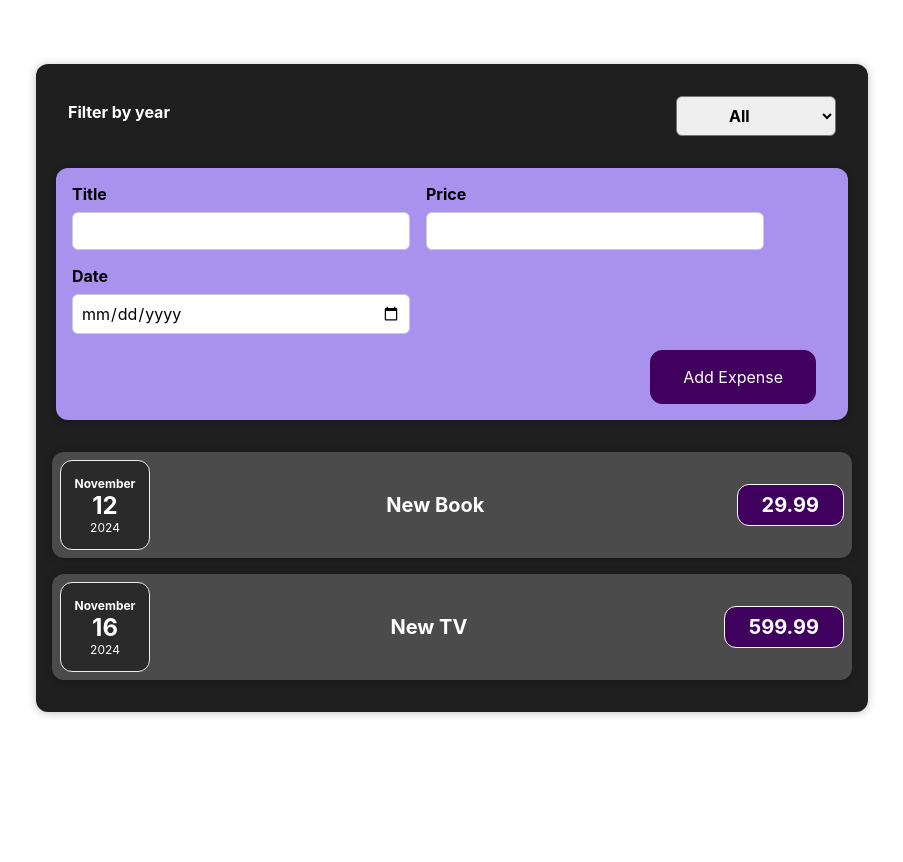
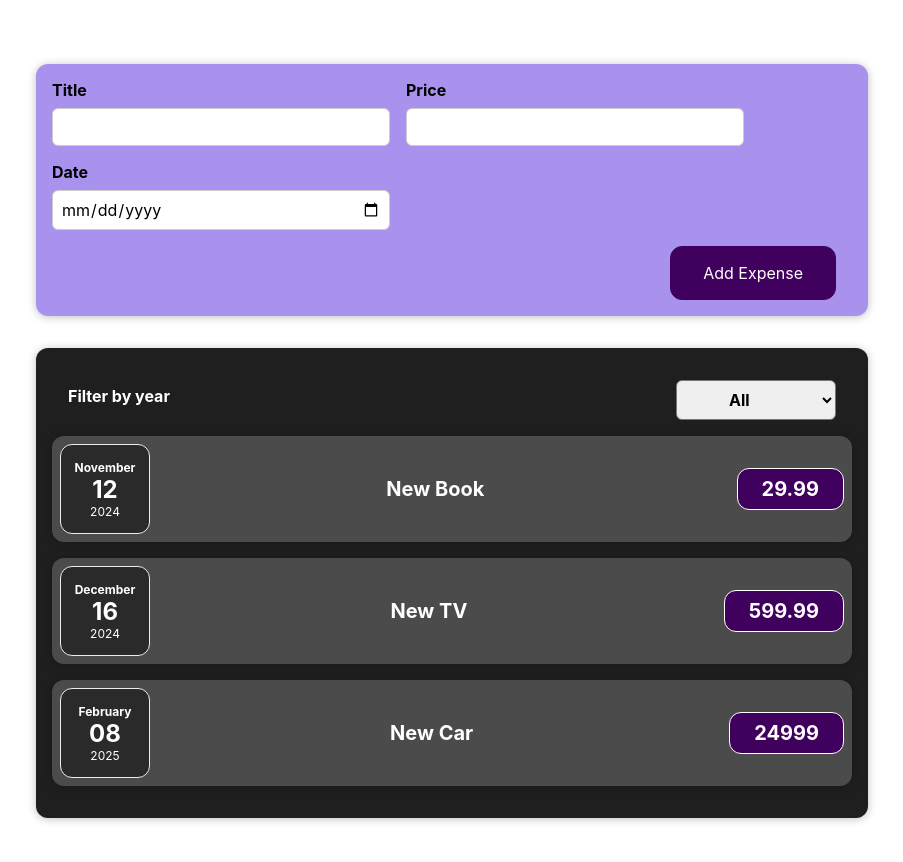
Before and after one commit to MartinRitsVOCO/react-expenses, a React (Vite) app in the folder react-expenses/: page / in a window 1280 px wide. Shown: the top 862 px of the page, without its empty margins (188-1091 px from the left). Before the commit the page ends 800 px from the top, so only its background shows below. Built offline with nearby package versions, Linux system fonts and the light colour scheme.

Commit message:
Vormi andmete kuvamine nimekirjast

```diff
--- a/react-expenses/src/App.jsx
+++ b/react-expenses/src/App.jsx
@@ -1,10 +1,10 @@
 import './App.css'
 import Expenses from './components/Expenses/Expenses'
-import ExpensesItem from './components/Expenses/ExpensesItem'
 import NewExpense from './components/Expenses/NewExpense'
+import { useState } from 'react';
 
-function App() {
-  const expenses = [
+const App = () => {
+  const expensesBase = [
     {
       id: crypto.randomUUID(),
       date: new Date(2024, 10, 12),
@@ -13,23 +13,30 @@ function App() {
     },
     {
       id: crypto.randomUUID(),
-      date: new Date(2024, 10, 16),
+      date: new Date(2024, 11, 16),
       title: 'New TV',
       price: 599.99
+    },
+    {
+      id: crypto.randomUUID(),
+      date: new Date(2025, 1, 8),
+      title: 'New Car',
+      price: 24999
     }
   ]
-  const expensesList = expenses.map(expense => <ExpensesItem data={expense} key={expense.id} />)
+
+  const [expenses, setExpenses] = useState(expensesBase);
 
   const addExpenseHandler = (expense) => {
-    expenses.push(expense);
-    console.log(expense);
+    setExpenses( (previousExpenses) => {
+      return [expense, ...previousExpenses]
+    })
   }
 
   return (
     <>
-      <Expenses>
-        <NewExpense onAddExpense={addExpenseHandler} />
-        {expensesList}
+      <NewExpense onAddExpense={addExpenseHandler} />
+      <Expenses expenses={expenses}>
       </Expenses>
     </>
   )
--- a/react-expenses/src/components/Expenses/ExpenseForm.jsx
+++ b/react-expenses/src/components/Expenses/ExpenseForm.jsx
@@ -30,7 +30,7 @@ const ExpensesForm = ({ onSaveExpenseData }) => {
         event.preventDefault();
         const expenseData = {
             title: userInput.enteredTitle,
-            price: userInput.enteredPrice,
+            price: parseFloat(userInput.enteredPrice),
             date: new Date(userInput.enteredDate)
         };
         onSaveExpenseData(expenseData);
--- a/react-expenses/src/components/Expenses/Expenses.jsx
+++ b/react-expenses/src/components/Expenses/Expenses.jsx
@@ -1,16 +1,19 @@
 import './Expenses.css'
 import Card from '../UI/Card'
 import ExpensesFilter from './ExpensesFilter'
+import ExpensesItem from './ExpensesItem'
 
-function Expenses({children}) {
+const Expenses = ({expenses}) => {
   const filterChangeHandler = (selectedYear) => {
     console.log(selectedYear);
   }
 
+  const expensesList = expenses.map(expense => <ExpensesItem data={expense} key={expense.id} />)
+
   return (
     <Card className='expenses'>
         <ExpensesFilter onYearChange={filterChangeHandler} />
-        {children}
+        { expensesList }
     </Card>
   )
 }
```
